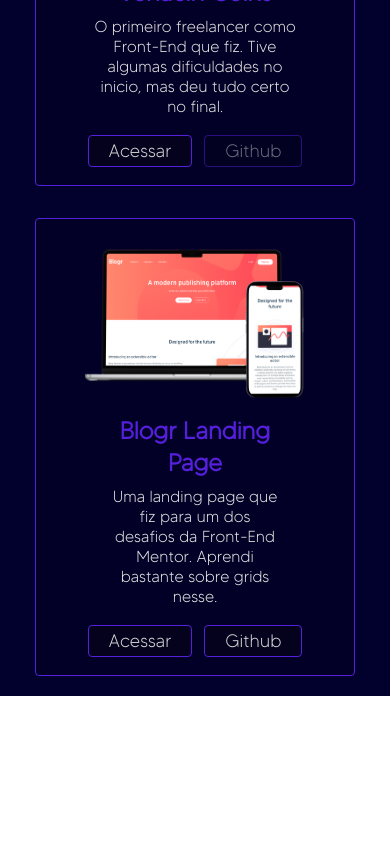
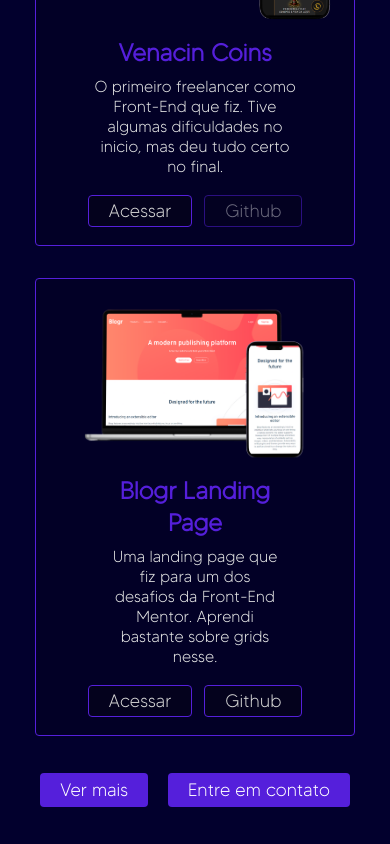
Before and after one commit to thalesmariiano/thalesdeveloper.com.br, a Vue app: page / in a window 390 px wide. Shown: the part 5001-5845 px from the top of the page. Before the commit the page ends 5697 px from the top, so only its background shows below. Built offline with nearby package versions, Linux system fonts and the light colour scheme.

Commit message:
padding/margin fixes

```diff
--- a/src/components/ProjetosSection.vue
+++ b/src/components/ProjetosSection.vue
@@ -1,13 +1,17 @@
 <template>
 	<section>
-		<div class="w-full text-center bg-myPurple-700 p-5">
-			<h1 class="font-kusanagi text-white text-shadow text-4xl sm:text-5xl lg:text-6xl">Projetos</h1>
-			<div class="flex flex-col gap-y-8 justify-center items-center mt-10">
+		<div class="w-full text-center bg-myPurple-700 px-5 py-10 space-y-10">
+			<h1 class="font-kusanagi text-white text-shadow text-4xl sm:text-5xl">Projetos</h1>
+			<div class="flex flex-col gap-y-8 justify-center items-center">
 				<ProjetoCard
 					v-for="project in projectsData"
 					:key="project.id"
 					:project="project"
 				/>
+			</div>
+			<div class="space-x-5">
+				<a class="px-5 py-1.5 text-lg font-madeTommy text-white bg-myPurple-400 rounded hover:bg-myPurple-100 hover:text-neutral-400 transition-all" href="https://github.com/thalesmariiano">Ver mais</a>
+				<a class="px-5 py-1.5 text-lg font-madeTommy text-white bg-myPurple-400 rounded hover:bg-myPurple-100 hover:text-neutral-400 transition-all" href="#">Entre em contato</a>
 			</div>
 		</div>
 	</section>
--- a/src/components/SobreSection.vue
+++ b/src/components/SobreSection.vue
@@ -1,6 +1,6 @@
 <template>
 	<section>
-		<div class="w-full py-5 bg-myPurple-900 py-10 space-y-10">
+		<div class="w-full bg-myPurple-900 py-10 space-y-10">
 			<div class="w-full flex flex-col md:flex-row justify-center items-center gap-5">
 				<div class="w-72 shrink-0 h-96 bg-neutral-700 bg-[url('./assets/me.jpg')] bg-center bg-cover rounded">
 
```
